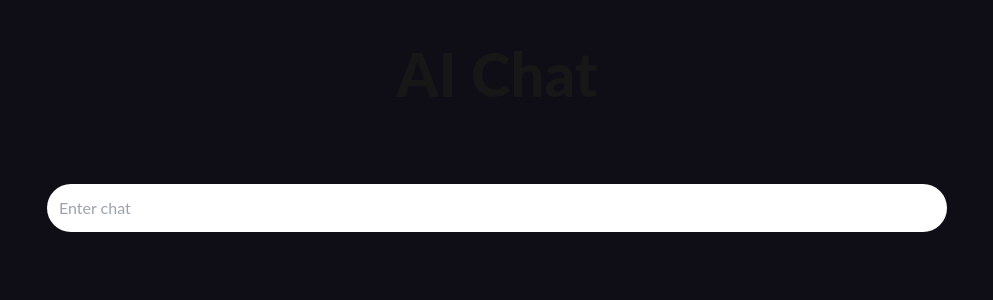
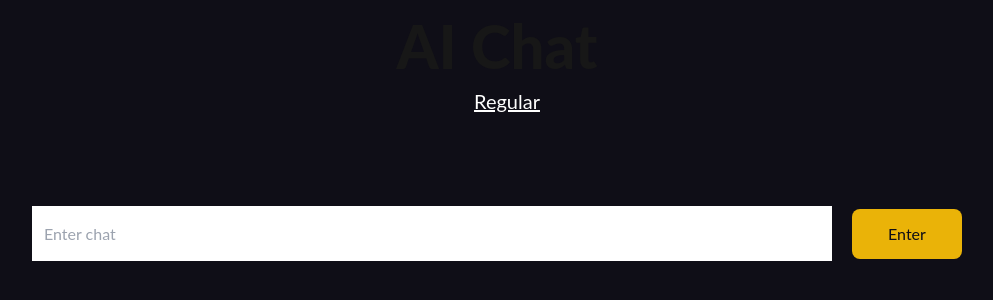
Before and after one commit to datasheng/csc46000-team-project-sinister-six, a Next.js app in the folder frontend/: page /chat in a window 1280 px wide. Shown: the part 250-550 px from the top of the page, without its empty margins (143-1136 px from the left). Built offline with nearby package versions, Linux system fonts and the light colour scheme.

Commit message:
updated ui for news

```diff
--- a/frontend/src/app/components/ChatUi.tsx
+++ b/frontend/src/app/components/ChatUi.tsx
@@ -7,13 +7,16 @@ type Msg = {
 };
 
 function ChatUi() {
-  const [query, setQuery] = useState("");
+  const [query, setQuery] = useState<string>("");
+  const [index, setIndex] = useState<string>("");
+  const [getNews, setGetnews] = useState<boolean>(false);
   const [response, setResponse] = useState<Msg[]>([]);
   const [loading, setLoading] = useState(false);
 
   const handleSubmit = async (event: React.FormEvent) => {
     event.preventDefault();
     if (!query) return;
+    if (getNews && index.length < 1) return;
 
     setResponse((prev) => [
       ...prev,
@@ -27,7 +30,9 @@ function ChatUi() {
 
     try {
       const res = await fetch(
-        `http://127.0.0.1:5000/query_llm?query=${query}`,
+        getNews
+          ? `http://127.0.0.1:5000/query_llm?query=${query}`
+          : `http://127.0.0.1:5000//query_llm_news?query=${query}index=${index}`,
         {
           method: "GET",
           headers: {
@@ -36,9 +41,10 @@ function ChatUi() {
         }
       );
       setQuery("");
+      setIndex("");
 
       if (res.status !== 200) {
-        console.log("There was an error while handling the request");
+        console.error("There was an error while handling the request");
       }
 
       if (res.status === 200) {
@@ -52,29 +58,56 @@ function ChatUi() {
         ]);
       }
     } catch (error) {
-      console.log(error);
+      console.error(error);
     } finally {
       setLoading(false);
     }
   };
 
-  const handleChange = (e: ChangeEvent<HTMLInputElement>) => {
-    setQuery(e.target.value);
+  const handleNewsState = () => {
+    // to remove the value before removeing it from the screen
+    if (getNews) {
+      setIndex("");
+    }
+    setGetnews((prev) => !prev);
   };
 
   return (
     <div className="bg-primaryDark w-full h-[100vh] flex flex-col items-center justify-center">
       <h1 className="text-6xl font-extrabold">AI Chat</h1>
+      <button
+        className="ml-5 w-[110px] h-[50px] rounded-lg text-white text-[20px] hover:opacity-50 underline"
+        onClick={handleNewsState}
+      >
+        {getNews ? "News" : "Regular"}
+      </button>
       <form
         className="pt-20 w-full flex-col flex items-center justify-center"
         onSubmit={handleSubmit}
       >
-        <input
-          className="focus:outline-none text-black w-[900px] p-3 rounded-full"
-          placeholder="Enter chat"
-          value={query}
-          onChange={handleChange}
-        />
+        <div>
+          {getNews && (
+            <input
+              className="focus:outline-none text-black w-[120px] h-[55px] p-3 border border-black border-r-5   border-l-0 border-t-0 border-b-0"
+              placeholder="Enter Index"
+              value={index}
+              onChange={(e: ChangeEvent<HTMLInputElement>) => {
+                setIndex(e.target.value);
+              }}
+            />
+          )}
+          <input
+            className="focus:outline-none text-black w-[800px] h-[55px] p-3"
+            placeholder="Enter chat"
+            value={query}
+            onChange={(e: ChangeEvent<HTMLInputElement>) => {
+              setQuery(e.target.value);
+            }}
+          />
+          <button className="ml-5 w-[110px] h-[50px] bg-yellow-500 rounded-lg text-primaryDark">
+            Enter
+          </button>
+        </div>
         <div className="flex items-start justify-start flex-col w-[900px] ">
           {response.map((res) => {
             return (
@@ -87,7 +120,7 @@ function ChatUi() {
             );
           })}
         </div>
-        <div className="pt-6">{loading && <h1>Loading...</h1>}</div>{" "}
+        <div className="pt-6">{loading && <h1>Loading...</h1>}</div>
       </form>
     </div>
   );
```
Also changed, not shown: 1 other file (tests, documents, lock files or other folders).
